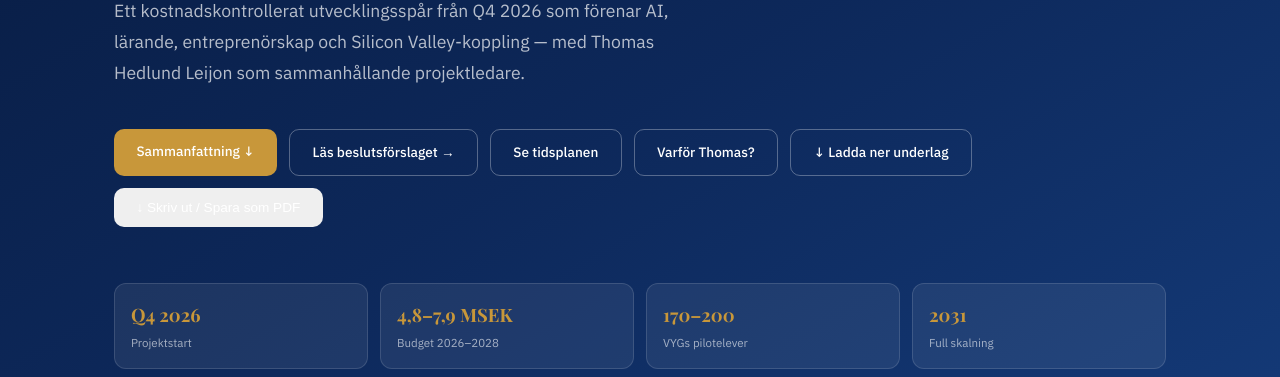
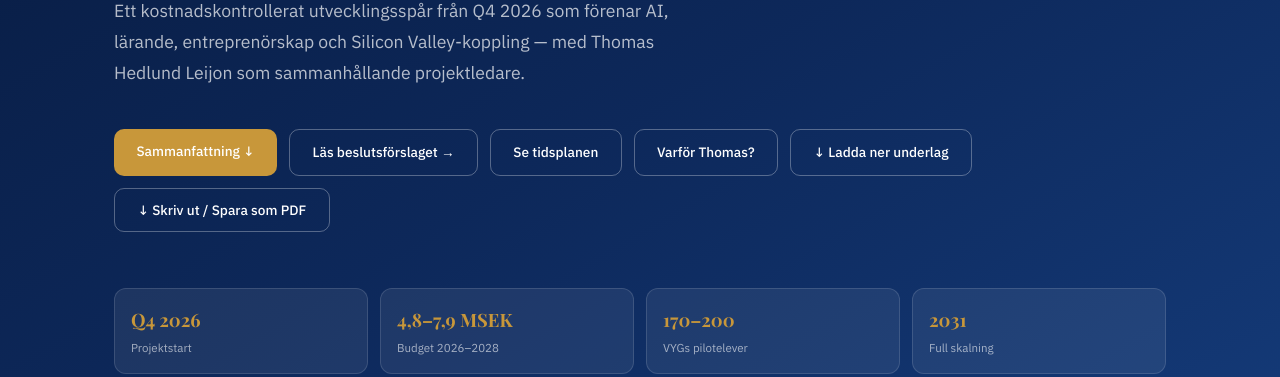
Before and after one commit to ThomasHedlundLeijon/Cedergrenska-pitch, a plain HTML site: page index.html in a window 1280 px wide. Shown: the part 423-800 px from the top of the page. Drawn offline with nearby package versions, Linux system fonts and the light colour scheme.

Commit message:
Add files via upload

```diff
--- a/index.html
+++ b/index.html
@@ -309,7 +309,7 @@ footer{background:var(--navy-900);color:rgba(255,255,255,.6);padding:3rem 0 2rem
       <a href="#tidsplan" class="btn-outline-w">Se tidsplanen</a>
       <a href="#thomas" class="btn-outline-w">Varför Thomas?</a>
       <a href="#" onclick="window.print();return false;" class="btn-outline-w">↓ Ladda ner underlag</a>
-      <button onclick="showPrintMenu()" class="btn-outline-w" style="border:none;cursor:pointer">↓ Skriv ut / Spara som PDF</button>
+      <button onclick="showPrintMenu()" class="btn-outline-w" style="background:transparent;cursor:pointer;font-family:var(--ff)">↓ Skriv ut / Spara som PDF</button>
     </div>
     <div class="stats-row">
       <div class="stat-box"><div class="stat-val">Q4 2026</div><div class="stat-lbl">Projektstart</div></div>
```
